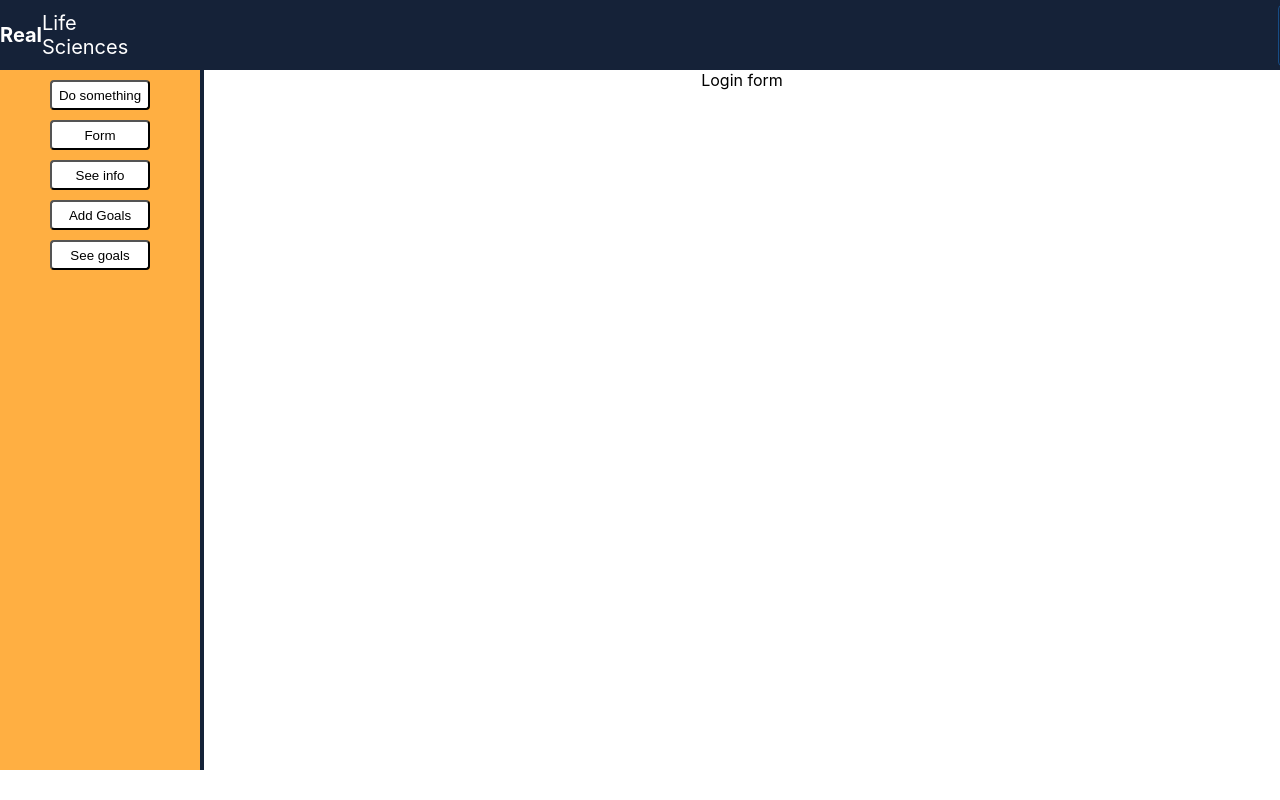
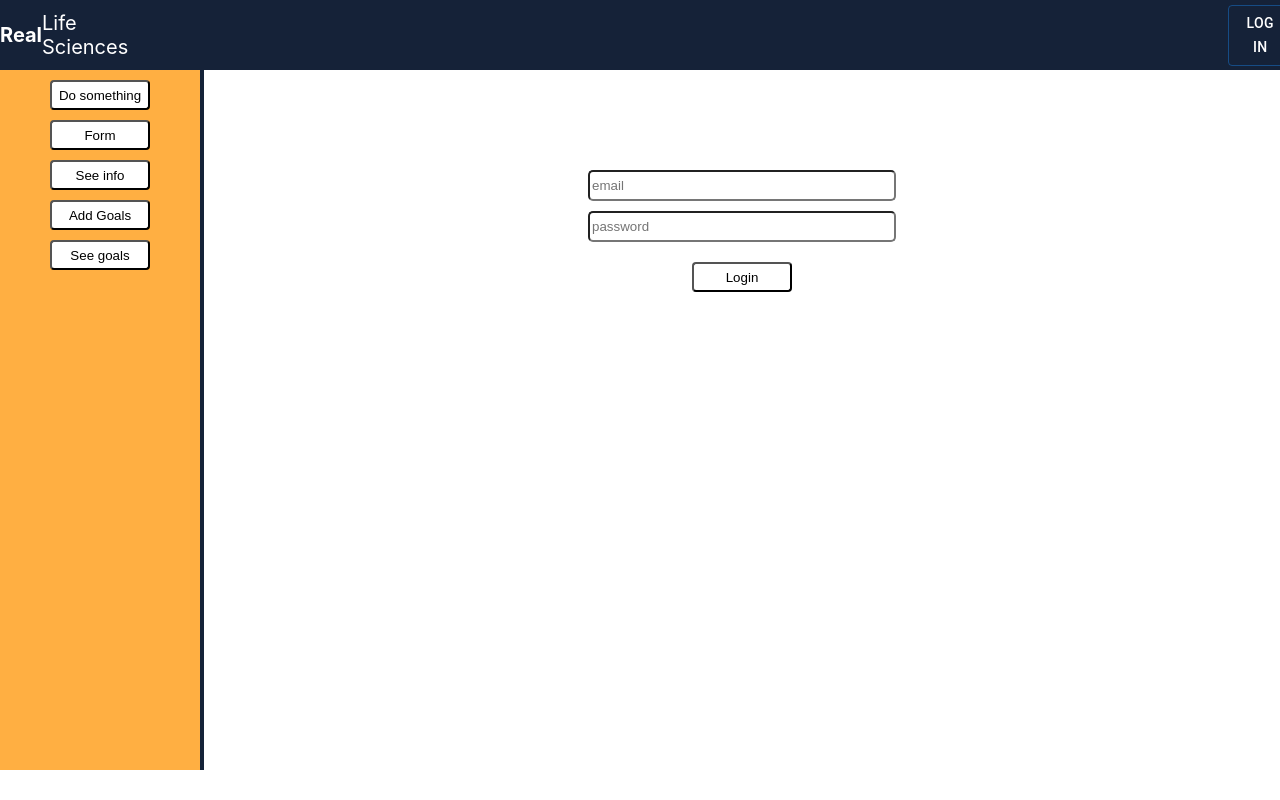
Before and after one commit to MunteanAndra/VSP-App, a React (Create React App) app: page /Login in a window 1280 px wide. Shown: the top 800 px of the page. Built offline with nearby package versions, Linux system fonts and the light colour scheme.

Commit message:
Created home page with icon on navbar

```diff
--- a/package.json
+++ b/package.json
@@ -5,6 +5,8 @@
   "dependencies": {
     "@emotion/react": "^11.9.3",
     "@emotion/styled": "^11.9.3",
+    "@material-ui/icons": "^4.11.3",
+    "@mui/icons-material": "^5.8.4",
     "@mui/material": "^5.9.1",
     "@testing-library/jest-dom": "^5.16.4",
     "@testing-library/react": "^13.3.0",
--- a/src/App.js
+++ b/src/App.js
@@ -7,6 +7,7 @@ import InfoPage from './Pages/Infopage';
 import Goals from './Pages/GoalsItems/Goals';
 import SeeGoals from './Pages/GoalsItems/SeeGoals';
 import Login from './Components/Login';
+import Home from './Pages/Home';
 import {Routes, Route} from 'react-router-dom';
 
 function App() {
@@ -42,6 +43,9 @@ function App() {
                     <Route path = "/Login"
                         element = { <Login /> }
                     />
+                    <Route path = "/Home"
+                        element = { <Home /> }
+                    />
                 </Routes>
         </div>
       </header>
--- a/src/Components/Login.js
+++ b/src/Components/Login.js
@@ -3,7 +3,14 @@ import './LoginStyle.css';
 const Login = () => {
 
     return(
-        <div className="login_form"> Login form </div>
+        <div className="login">
+            <form className="login_form">
+                <input type="text" className="input1" placeholder="email"/>
+                <input type="text" className="input2" placeholder="password"/>
+                <button className="button1"> Login </button>
+            </form>
+        </div>
+
     );
 
 }
--- a/src/Components/LoginStyle.css
+++ b/src/Components/LoginStyle.css
@@ -1,4 +1,26 @@
-.login_form{
+.login{
     color: black;
     flex-grow: 1;
 }
+
+.login_form{
+    display: flex;
+    flex-direction: column;
+    justify-content: space-between;
+    align-items: center;
+    margin-top: 100px;
+}
+
+.input1{
+    margin-bottom: 10px;
+    height: 25px;
+    width: 300px;
+    border-radius: 5px;
+}
+
+.input2{
+    margin-bottom: 10px;
+    height: 25px;
+    width: 300px;
+    border-radius: 5px;
+}
--- a/src/Components/Navbar.js
+++ b/src/Components/Navbar.js
@@ -3,24 +3,39 @@ import { useNavigate } from 'react-router-dom';
 import Button from '@mui/material/Button';
 import { styled } from '@mui/material/styles';
 import { deepOrange } from '@mui/material/colors';
+import SvgIcon from '@mui/material/SvgIcon';
 
 const Navbar = () => {
 
     let navigateToLogIn = useNavigate('');
+    let navigateToHome = useNavigate();
 
     const clickHandlerLogin = () => {
         navigateToLogIn('/Login');
     }
 
+    const clickHandlerHome = () => {
+        navigateToHome('/Home');
+    };
+
     const CustomButton = styled(Button)(({ theme }) => ({
-      marginLeft: '1150px',
+      marginLeft: '1100px',
       color: theme.palette.getContrastText(deepOrange[500]),
     }));
+
+    function HomeIcon(props) {
+      return (
+        <SvgIcon {...props}>
+          <path d="M10 20v-6h4v6h5v-8h3L12 3 2 12h3v8z"/>
+        </SvgIcon>
+      );
+    }
 
     return (
         <div className='navbar'>
             <div className='navbar_items'> <b>Real</b> Life Sciences </div>
-            <CustomButton variant="outlined" onClick={clickHandlerLogin}> Log in </CustomButton>
+            <CustomButton type="submit" variant="outlined" onClick={clickHandlerLogin}> Log in </CustomButton>
+            <HomeIcon className="home" onClick={clickHandlerHome}/>
         </div>
     );
 }
--- a/src/Components/NavbarStyle.css
+++ b/src/Components/NavbarStyle.css
@@ -16,3 +16,7 @@
     justify-content: flex-start;
     align-items: center;
 }
+
+.home{
+    margin-left: 20px;
+}
--- /dev/null
+++ b/src/Pages/Home.js
@@ -0,0 +1,9 @@
+import './HomeStyle.css';
+
+const Home = () => {
+    return(
+        <div className="home_text"> Welcome! </div>
+    );
+}
+
+export default Home;
--- /dev/null
+++ b/src/Pages/HomeStyle.css
@@ -0,0 +1,3 @@
+.home_text{
+    color: black;
+}
```
Also changed, not shown: 1 other file (tests, documents, lock files or other folders).
